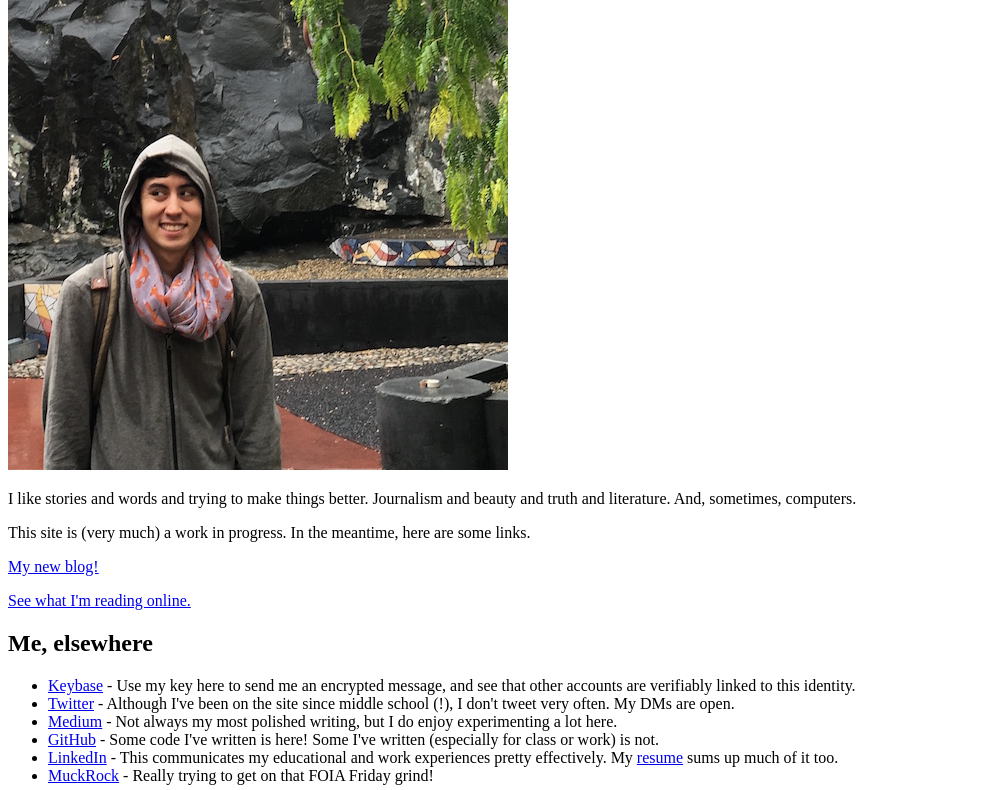
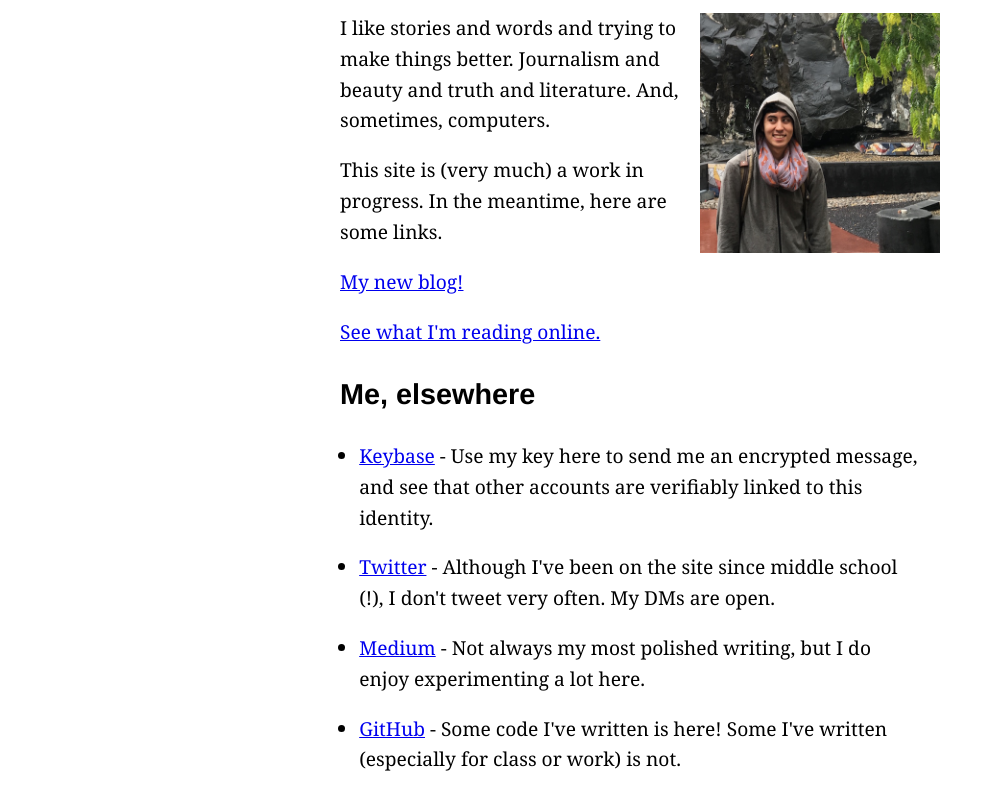
Before and after one commit to alecglassford/portfolio, a plain HTML site: page public/index.html in a window 1280 px wide. Shown: the part 110-900 px from the top of the page, without its empty margins (0-995 px from the left). Drawn offline with Linux system fonts and the light colour scheme; the site is published under a folder, as on GitHub Pages, so addresses that start at the root find nothing.

Commit message:
favicon, other html head tweaks

```diff
--- a/public/assets/main.css
+++ b/public/assets/main.css
@@ -2,6 +2,7 @@ body {
     font-family: Georgia, serif;
     font-size: 1.2em;
     line-height: 1.6;
+    width: 90%;
     max-width: 600px;
     margin: 1em auto;
 }
--- a/public/index.html
+++ b/public/index.html
@@ -3,7 +3,11 @@
     <head>
         <meta charset="utf-8">
         <title>Alec Glassford</title>
-        <link rel="stylesheet" href="/assets/main.css">
+        <meta name="description" content="Alec Glassford, computer science and journalism student, pretty friendly person">
+        <meta name="viewport" content="width=device-width, initial-scale=1">
+        <link rel="stylesheet" href="assets/main.css">
+        <link rel="icon" href="favicon.ico">
+        <link rel="apple-touch-icon-precomposed" href="assets/apple-touch-icon.png">
     </head>
     <body> <h1 id="alec-glassford">Alec Glassford</h1>
 <p><img src="assets/me.jpg" alt="slightly silly photo of Alec Glassford wearing a fox scarf"></p>
```
Also changed, not shown: index-top.html (+5 -1 lines), public/assets/apple-touch-icon.png (added), public/favicon.ico (added).
